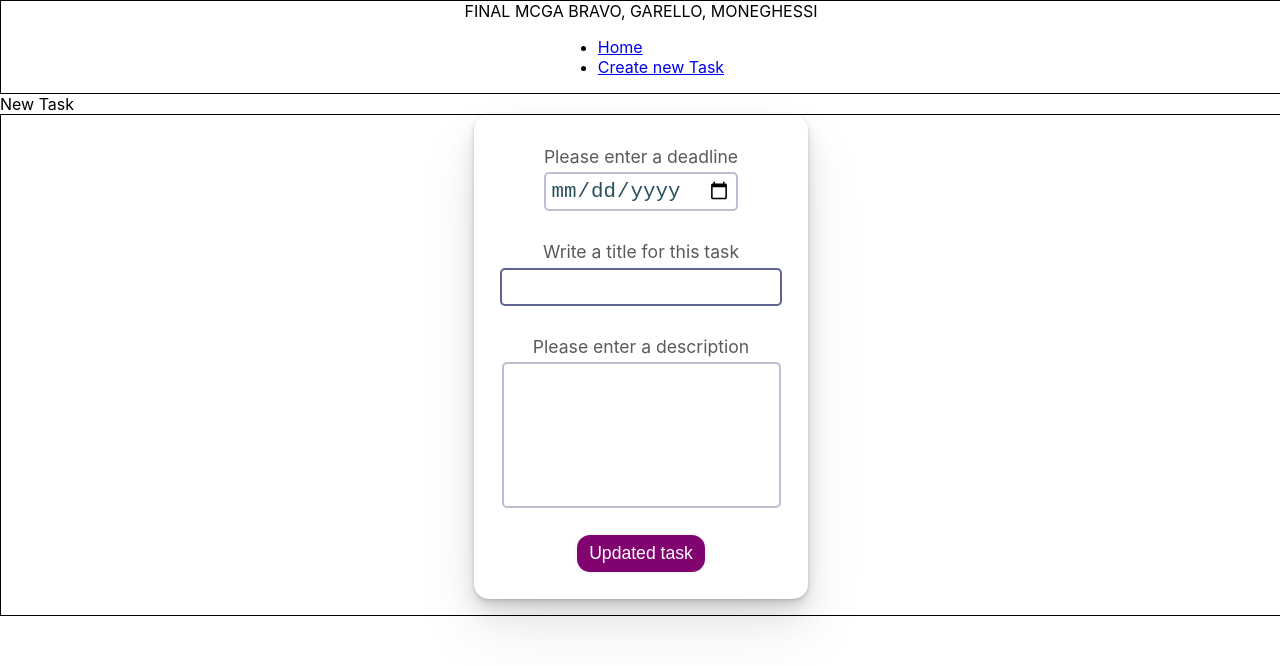
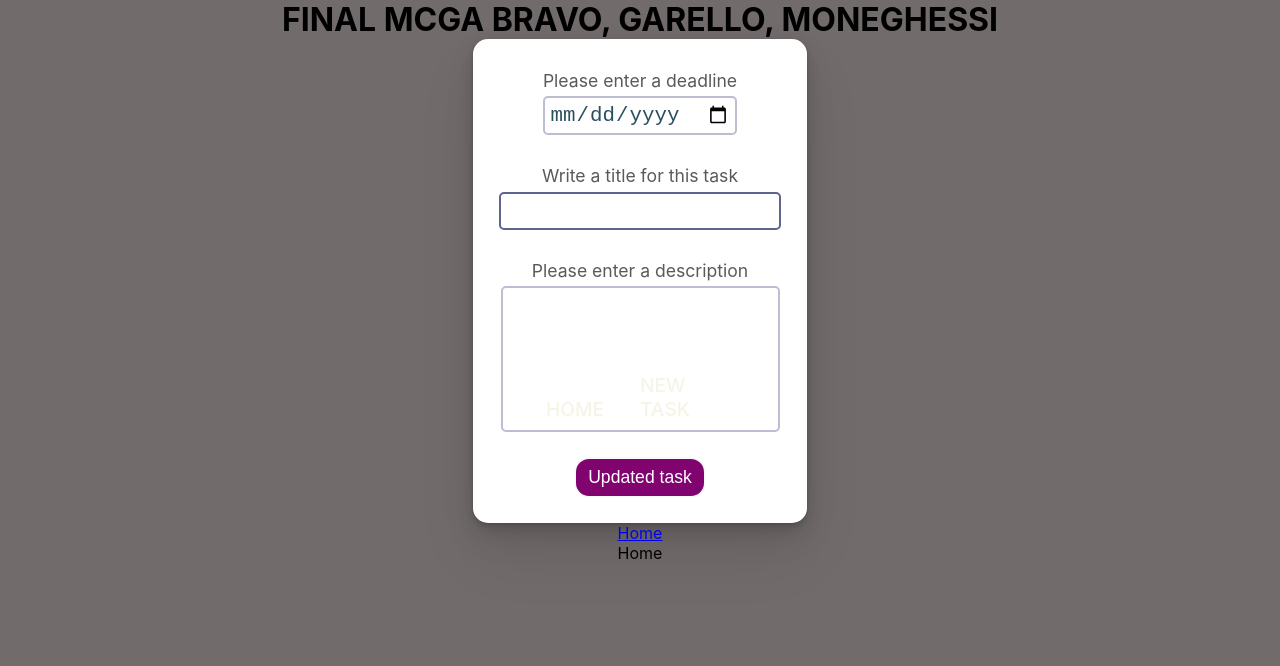
Before and after one commit to BravoArturo/finalMCGA, a React (Create React App) app: page /updated/1 in a window 1280 px wide. Shown: the top 666 px of the page. Built offline with nearby package versions, Linux system fonts and the light colour scheme; no server answers.

Commit message:
First design Navbar

```diff
--- a/src/components/screens/Navbar/Navbar.css
+++ b/src/components/screens/Navbar/Navbar.css
@@ -1,5 +1,79 @@
-.wrapper {
-    border: 1px solid black;
-    width: 100%;
-    height: 100%;
+@import url("https://fonts.googleapis.com/css2?family=Montserrat:wght@400;500;600;700&display=swap");
+* {
+    margin: 0;
+    padding: 0;
+    -webkit-box-sizing: border-box;
+    box-sizing: border-box;
 }
+
+body {
+    background: #726b6b;
+}
+
+.navbar {
+    position: absolute;
+    top: 50%;
+    left: 50%;
+    -webkit-transform: translate(-50%, -50%);
+    transform: translate(-50%, -50%);
+}
+
+.navbar a {
+    color: #f6f4e6;
+    text-decoration: none;
+    font-size: 1.2em;
+    text-transform: uppercase;
+    font-weight: 500;
+    display: inline-block;
+    width: 94px;
+    -webkit-transition: all 0.2s ease-in-out;
+    transition: all 0.2s ease-in-out;
+}
+
+.navbar a:hover {
+    color: #9e068a;
+}
+
+.navbar .dot {
+    width: 6px;
+    height: 6px;
+    background: #9e068a;
+    border-radius: 50%;
+    opacity: 0;
+    -webkit-transform: translateX(30px);
+    transform: translateX(30px);
+    -webkit-transition: all 0.2s ease-in-out;
+    transition: all 0.2s ease-in-out;
+}
+
+.navbar a:nth-child(1):hover ~ .dot {
+    -webkit-transform: translateX(30px);
+    transform: translateX(30px);
+    -webkit-transition: all 0.2s ease-in-out;
+    transition: all 0.2s ease-in-out;
+    opacity: 1;
+}
+
+.navbar a:nth-child(2):hover ~ .dot {
+    -webkit-transform: translateX(110px);
+    transform: translateX(110px);
+    -webkit-transition: all 0.2s ease-in-out;
+    transition: all 0.2s ease-in-out;
+    opacity: 1;
+}
+
+.navbar a:nth-child(3):hover ~ .dot {
+    -webkit-transform: translateX(200px);
+    transform: translateX(200px);
+    -webkit-transition: all 0.2s ease-in-out;
+    transition: all 0.2s ease-in-out;
+    opacity: 1;
+}
+
+.navbar a:nth-child(4):hover ~ .dot {
+    -webkit-transform: translateX(285px);
+    transform: translateX(285px);
+    -webkit-transition: all 0.2s ease-in-out;
+    transition: all 0.2s ease-in-out;
+    opacity: 1;
+}
--- a/src/components/screens/Navbar/Navbar.tsx
+++ b/src/components/screens/Navbar/Navbar.tsx
@@ -5,19 +5,16 @@ import './Navbar.css'
 const Navbar = () => {
     return <div className="wrapper">
         <div className="tittleProject">
-            FINAL MCGA BRAVO, GARELLO, MONEGHESSI
+            <h1>FINAL MCGA BRAVO, GARELLO, MONEGHESSI</h1>
         </div>
-        <nav className="navbar">
-            <ul>
-                <li>
-                    <a href="/"> Home</a>
-                    {/* This should use Link */}
-                </li>
-                <li>
-                    <a href="/newTask">Create new Task</a>
-                </li>
-            </ul>
-        </nav>
+        <div className="navMenu">
+            <nav className="navbar">
+                <a href="/"> Home</a>
+                {/* This should use Link */}
+                <a href="/newTask">New Task</a>
+                <div className="dot"></div>
+            </nav>
+        </div>
     </div>
 }
 
--- a/src/components/screens/Task/StructureTask.css
+++ b/src/components/screens/Task/StructureTask.css
@@ -10,6 +10,11 @@
     display: block;
     align-items: flex-start;
     flex-wrap: wrap;
+}
+
+.formTaskList {
+    display: flex;
+    flex-direction: column;
 }
 
 .structureTask {
@@ -75,7 +80,7 @@
     border-radius: 5px;
 }
 .taskTittle {
-    font-size: 3rem;
+    font-size: 2rem;
     font-style: bold;
     font-family: Verdana, Geneva, Tahoma, sans-serif;
 }
--- a/src/components/screens/Task/Task.css
+++ b/src/components/screens/Task/Task.css
@@ -3,6 +3,12 @@
     flex-direction: column;
     align-items: center;
     justify-content: center;
+}
+
+h1 {
+    display: flex;
+    width: 100%;
+    height: 200%;
 }
 
 .formCUTask {
--- a/src/components/screens/Task/TaskForm.tsx
+++ b/src/components/screens/Task/TaskForm.tsx
@@ -44,7 +44,6 @@ const TaskForm = () => {
     }, [])
     return (
         <div>
-            New Task
             <div className="wrapper">
                 <div className='newTask'>
                     <form className="formCUTask" onSubmit={handleSubmit}>
@@ -73,7 +72,9 @@ const TaskForm = () => {
                     </form>
                 </div>
                 <div className="footer">
-                    <p></p>
+                    <i className="fas fa-home"></i>
+                    <a className="icon" href="/">Home</a>
+                    <p>Home</p>
                 </div>
             </div>
         </div>
--- a/src/components/screens/Task/TaskItem.tsx
+++ b/src/components/screens/Task/TaskItem.tsx
@@ -20,7 +20,7 @@ const TaskItem = ({ task, loadTask }: Props) => {
         <div>
             <div className="wrapper2">
                 <div className="container">
-                    <form>
+                    <form className="formTaskList">
                         <div>
                             <button className="btnUpdateTask" onClick={() => history.push(`/updated/${task._id}`)}>Edit</button>
                         </div>
```
